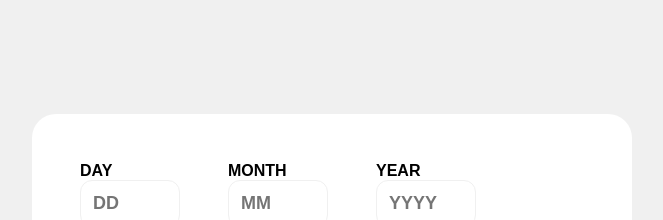
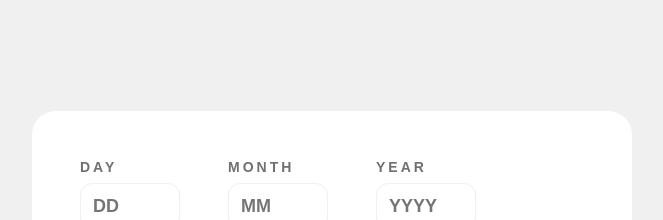
Before and after one commit to Ovilov/Age-calculator, a plain HTML site: page index.html in a window 1280 px wide. Shown: the top 220 px of the page, without its empty margins (308-971 px from the left). Drawn offline with Linux system fonts and the light colour scheme.

Commit message:
style css add

```diff
--- a/css/style.css
+++ b/css/style.css
@@ -49,7 +49,11 @@ input {
 }
 .box label {
   text-transform: uppercase;
-  font-weight: 600;
+  font-weight: 700;
+  font-size: 14px;
+  margin-bottom: 8px;
+  letter-spacing: 3px;
+  color: #716f6f;
 }
 .day {
 }
```
